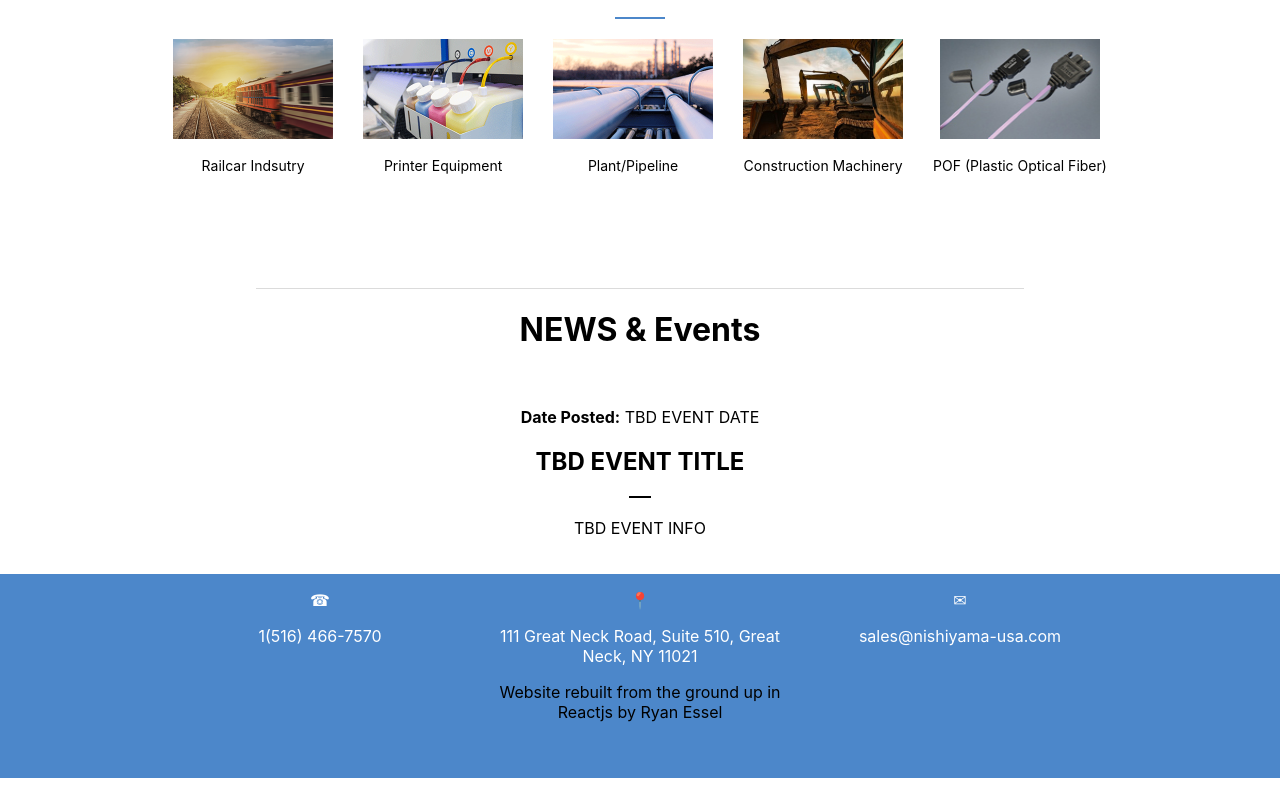
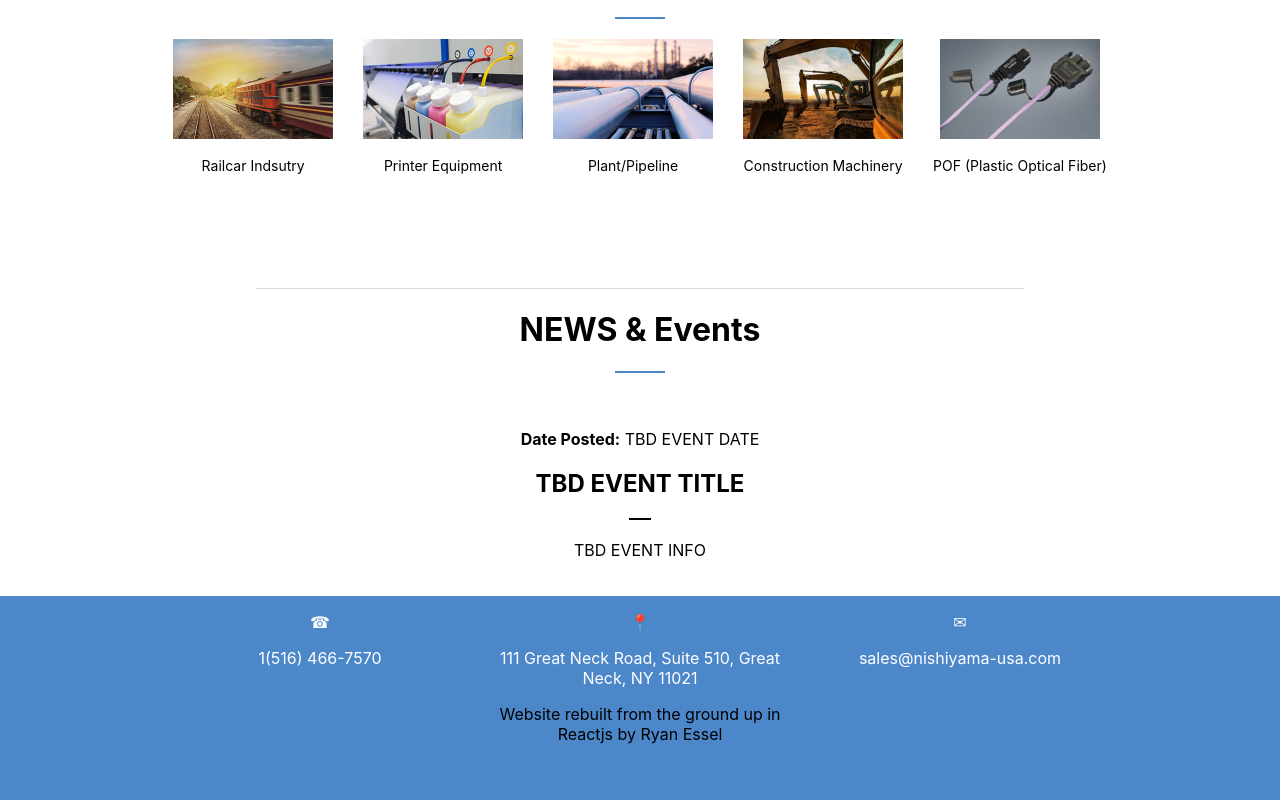
Before and after one commit to ryanessel/front-end-nca-website, a React (Create React App) app: page / in a window 1280 px wide. Shown: the part 938-1738 px from the top of the page. Before the commit the page ends 1716 px from the top, so only its background shows below. Built offline with nearby package versions, Linux system fonts and the light colour scheme.

Commit message:
added seperator under News and Events

```diff
--- a/src/components/Events.js
+++ b/src/components/Events.js
@@ -13,7 +13,7 @@ export default function Events({ eventPostedDate, eventTitleAndDate, eventDate,
        <div className="eventsComponentSeperator"></div>
        <p>{eventBlurb}</p>
        {/* test; format */}
-       <p>{children}</p>  {/* gets the stuf between the component tag*/}
+       <p>{children}</p>  {/* gets the stuf between the "EventsSection" component tag*/}
 
 
 
--- a/src/components/EventsSection.js
+++ b/src/components/EventsSection.js
@@ -6,6 +6,7 @@ export default function EventsSection({children}) {
   <div className='ncaEventsMain'>
     <div className="homeHorizontalRule" ></div>
     <h1>NEWS & Events</h1>
+    <div className="industriesSperator"></div>
     <div className='ncaEvents center'>
     {children}
     </div>
--- a/src/pages/Home.js
+++ b/src/pages/Home.js
@@ -40,6 +40,8 @@ Events Template Example: Do it Like Below Please
 
 
 
+
+
 </EventsSection>
    </div>
   )
```
